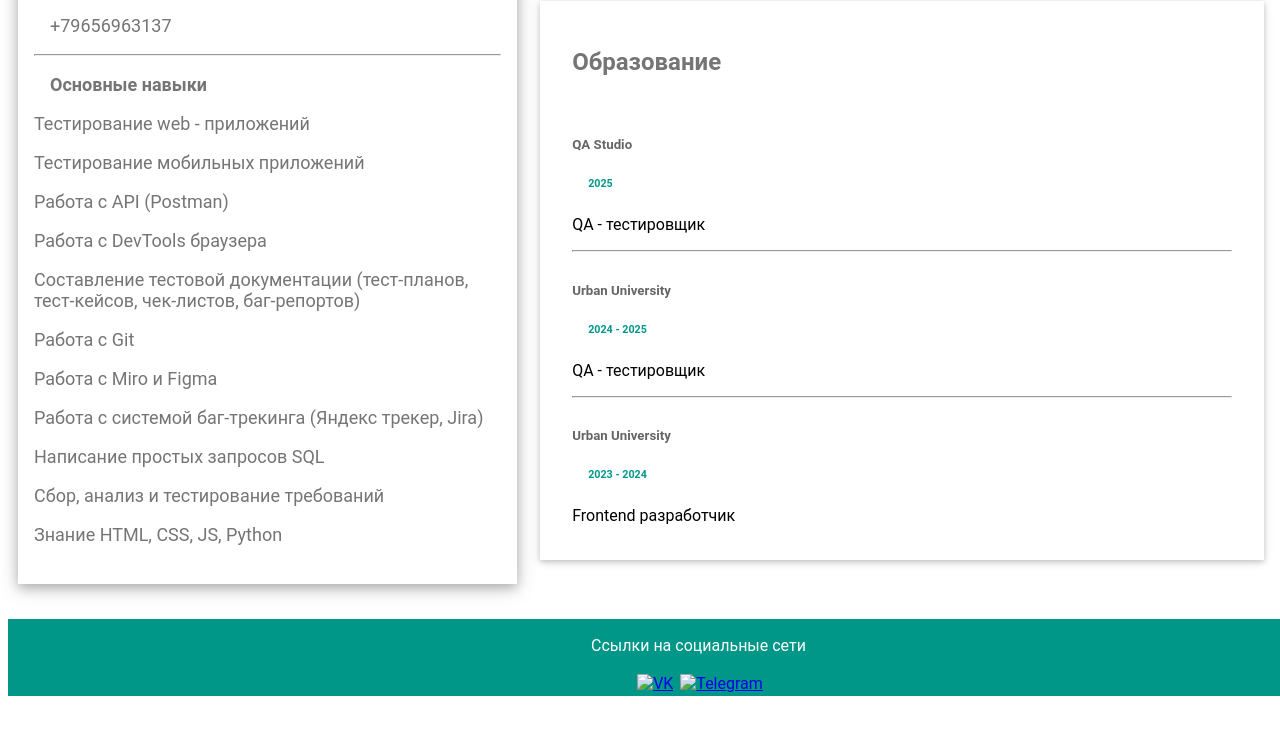
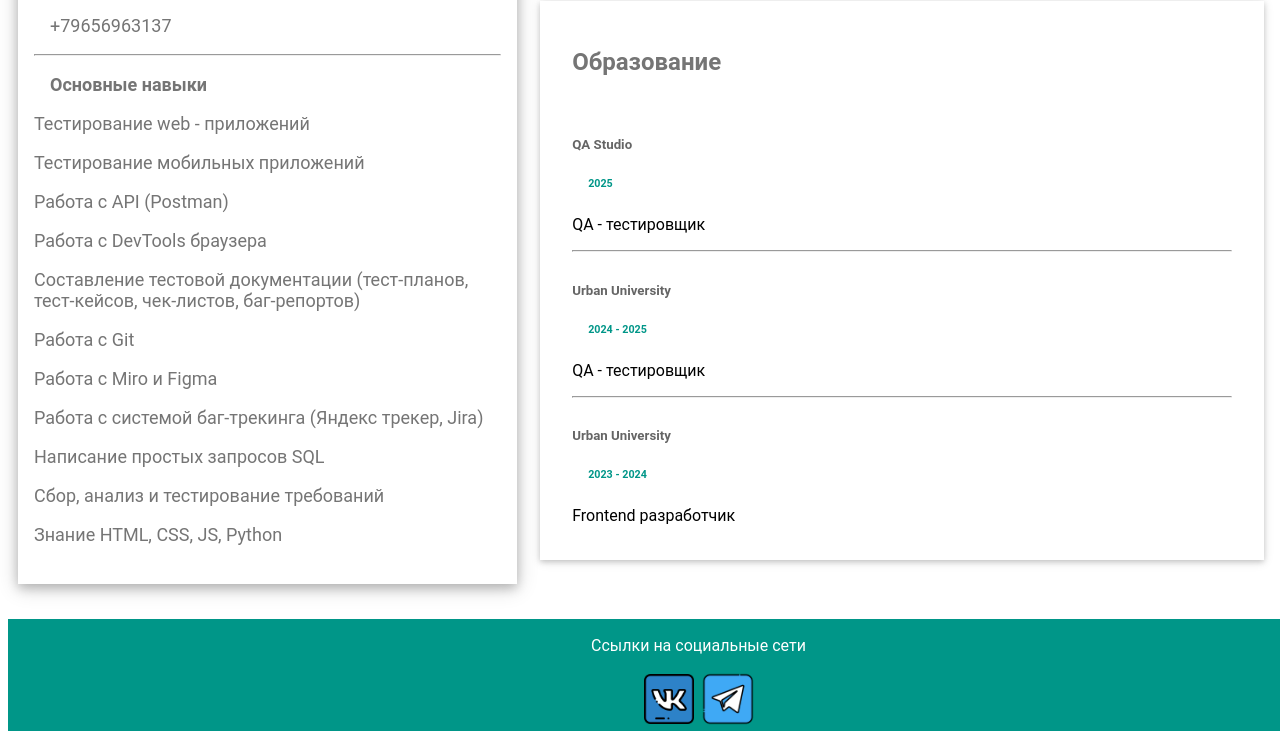
Before and after one commit to Kalamyrka/cv, a plain HTML site: page index.html in a window 1280 px wide. Shown: the part 493-1232 px from the top of the page. Before the commit the page ends 1197 px from the top, so only its background shows below. Drawn offline with Linux system fonts and the light colour scheme; the site is published under a folder, as on GitHub Pages, so addresses that start at the root find nothing.

Commit message:
Add files via upload

```diff
--- a/index.html
+++ b/index.html
@@ -170,8 +170,8 @@
 
     <footer style="width: 1349px; margin: auto;" class="container teal margin_top center">
       <p>Ссылки на социальные сети</p>
-      <a href="https://vk.com/id551035255"><img style="width: 50px; height: 50px; padding: 3px;" src="/img/vk.png" alt="VK"></a>
-      <a href="https://t.me/O4enHoroshiy"><img style="width: 56px; height: 56px;" src="/img/tg.png" alt="Telegram"></a>
+      <a href="https://vk.com/id551035255"><img style="width: 50px; height: 50px; padding: 3px;" src="./img/vk.png" alt="VK"></a>
+      <a href="https://t.me/O4enHoroshiy"><img style="width: 56px; height: 56px;" src="./img/tg.png" alt="Telegram"></a>
     </footer>
 
   </body>
```
